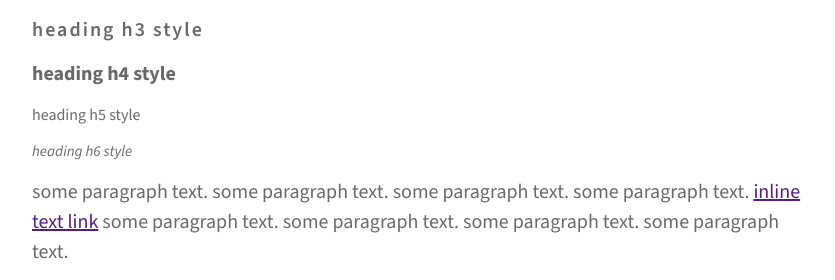
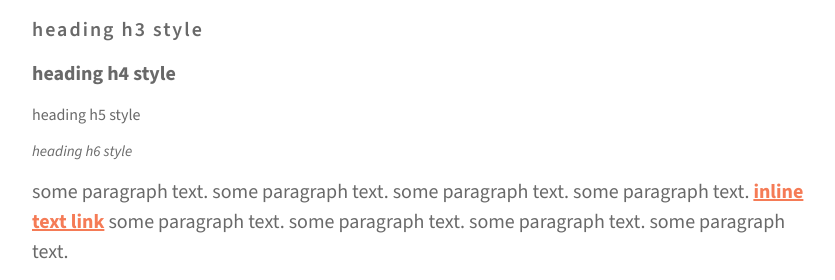
Before and after one commit to rogueathletic/caldera-ht101-all-html-css, a plain HTML site: page index.html in a window 1280 px wide. Shown: the part 667-947 px from the top of the page, without its empty margins (220-1055 px from the left). Drawn offline with nearby package versions, Linux system fonts and the light colour scheme.

Commit message:
Update style.css

```diff
--- a/style.css
+++ b/style.css
@@ -150,6 +150,13 @@ remove injected external link icon from main theme
 .hottubtips-template .elementor-section .block-quote {
     position: relative;
 }
+
+.hottubtips-template .elementor-section a {
+	color: #f57b56;
+	text-decoratino: none;
+	font-weight: 700;
+}
+
 
 .hottubtips-template .elementor-section .block-quote p:first-of-type::after,
 .hottubtips-template .elementor-section .block-quote p:first-of-type::before {
```
